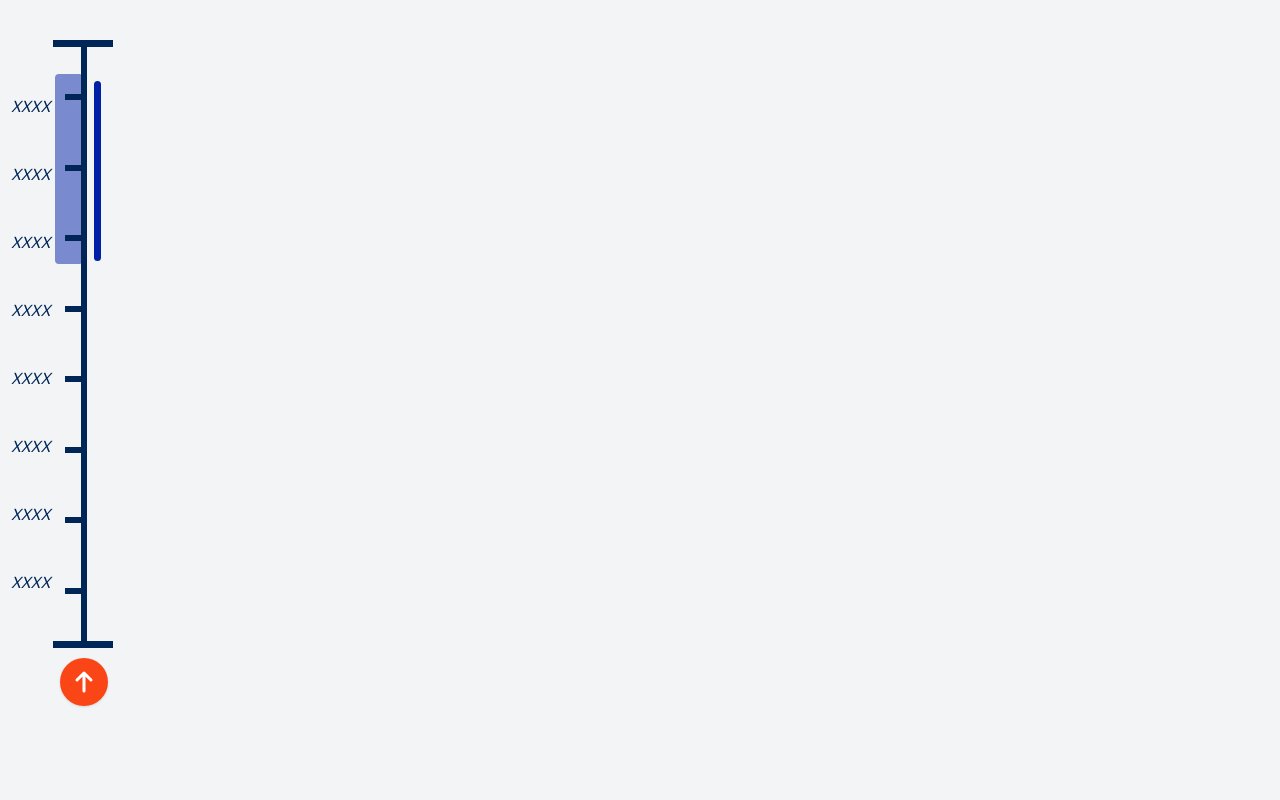
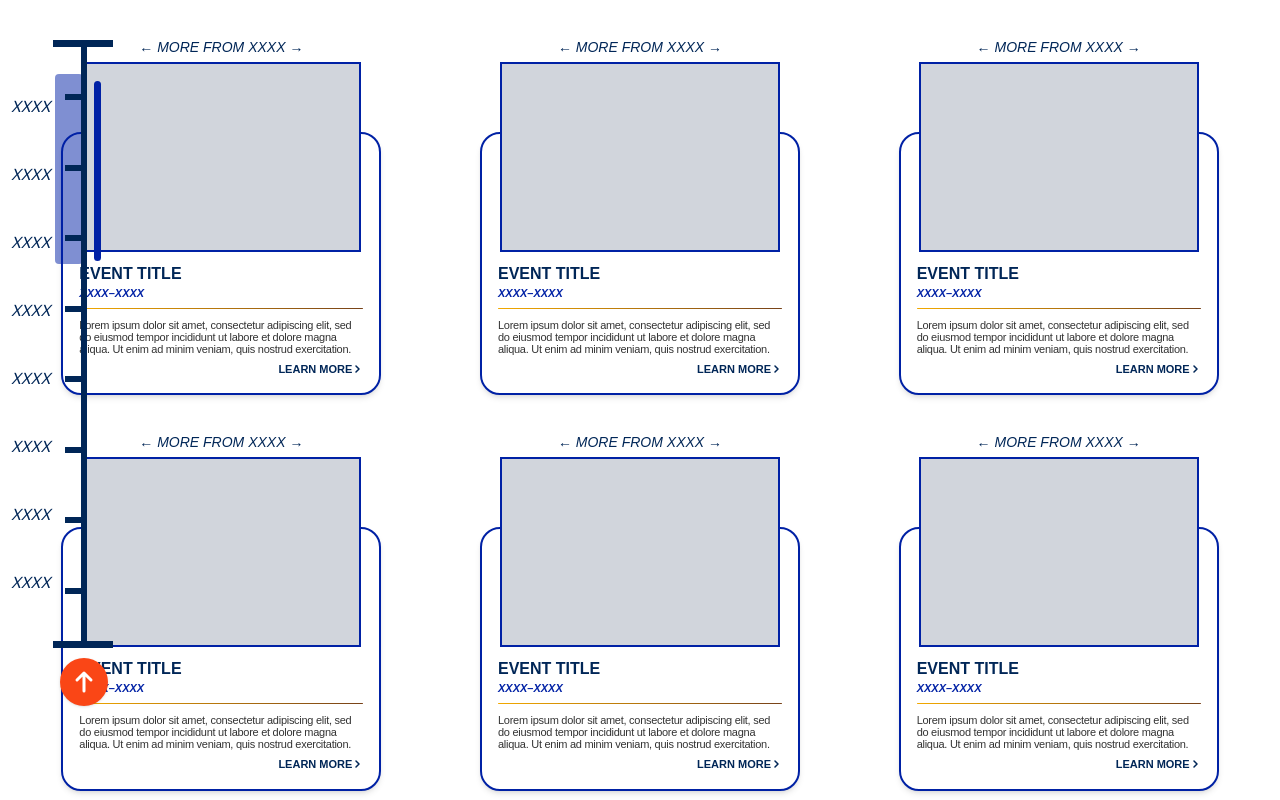
Before and after one commit to The-Agency-at-UF/college-of-engineering-microsite, a Next.js app in the folder coe/: page / in a window 1280 px wide. Shown: the top 800 px of the page. Built offline with nearby package versions, Linux system fonts and the light colour scheme.

Commit message:
feat: added event component
- created event card component and event grid component
- renamed timeline to TimelineComponent.tsx
- updated page to include event components

```diff
--- /dev/null
+++ b/coe/src/app/components/EventCardComponent.tsx
@@ -0,0 +1,77 @@
+import React from "react";
+
+export interface EventCardProps {
+  title?: string;
+  dateRange?: string;
+  description?: string;
+  sourceLabel?: string;
+}
+
+const EventCardComponent: React.FC<EventCardProps> = ({
+  title = "EVENT TITLE",
+  dateRange = "XXXX–XXXX",
+  description = "Lorem ipsum dolor sit amet, consectetur adipiscing elit, sed do eiusmod tempor incididunt ut labore et dolore magna aliqua. Ut enim ad minim veniam, quis nostrud exercitation.",
+  sourceLabel = "MORE FROM XXXX",
+}) => {
+  return (
+    <div className="relative w-[320px] flex flex-col items-center font-['IBM Plex Sans']">
+      {/* Top label with text arrows */}
+      <p className="text-[#002657] text-[14px] font-[400] italic leading-[100%] mb-[8px] text-center">
+        ← {sourceLabel} →
+      </p>
+
+      {/* Image box */}
+      <div className="w-[280px] h-[190px] border-2 border-[#0021A5] bg-gray-300 z-20 relative"></div>
+
+      {/* Rounded rectangle content box (taller at the top) */}
+      <div className="w-full bg-white border-2 border-[#0021A5] rounded-[20px] -mt-30 pt-[130px] pb-[16px] px-4 shadow-md hover:shadow-lg transition-all duration-200">
+        {/* Event Title */}
+        <h3 className="text-[#002657] text-[16px] font-bold leading-tight">
+          {title}
+        </h3>
+
+        {/* Date Range — italic */}
+        <p className="text-[#0021A5] text-[11px] font-semibold italic mt-[1px]">
+          {dateRange}
+        </p>
+
+        {/* Gold to brown gradient line */}
+        <div
+          className="w-full h-[1px] mt-[6px] mb-[10px] rounded-full"
+          style={{
+            background: "linear-gradient(90deg, #F2A900 0%, #774219 100%)",
+          }}
+        ></div>
+
+        {/* Description */}
+        <p className="text-[11px] text-[#333333] leading-[1.1] tracking-tight mb-[6px]">
+          {description}
+        </p>
+
+        {/* Learn More with vector arrow */}
+        <div className="flex justify-end items-center mt-[4px]">
+          <a
+            href="#"
+            className="text-[#002657] text-[11px] font-semibold flex items-center gap-[3px] hover:underline transition-all"
+          >
+            LEARN MORE
+            <svg
+              xmlns="http://www.w3.org/2000/svg"
+              viewBox="0 0 8 8"
+              fill="none"
+              stroke="#002657"
+              strokeWidth="1.5"
+              strokeLinecap="round"
+              strokeLinejoin="round"
+              className="w-[8px] h-[8px]"
+            >
+              <path d="M1 1l3 3-3 3" />
+            </svg>
+          </a>
+        </div>
+      </div>
+    </div>
+  );
+};
+
+export default EventCardComponent;
--- /dev/null
+++ b/coe/src/app/components/EventGridComponent.tsx
@@ -0,0 +1,23 @@
+import React from "react";
+import EventCardComponent from "./EventCardComponent";
+
+const EventGridComponent = () => {
+  return (
+    <section className="w-full py-10 px-8 bg-white">
+      {/* Removed the top “MORE FROM XXXX” label */}
+      <div className="grid gap-10 sm:grid-cols-2 lg:grid-cols-3 place-items-center">
+        <EventCardComponent />
+        <EventCardComponent />
+        <EventCardComponent />
+        <EventCardComponent />
+        <EventCardComponent />
+        <EventCardComponent />
+        <EventCardComponent />
+        <EventCardComponent />
+        <EventCardComponent />
+      </div>
+    </section>
+  );
+};
+
+export default EventGridComponent;
--- a/coe/src/app/page.tsx
+++ b/coe/src/app/page.tsx
@@ -1,9 +1,12 @@
-import Timeline from './components/timeline';
+import Timeline from './components/TimelineComponent';
+import EventGridComponent from "./components/EventGridComponent";
 
 export default function Home() {
   return (
     <main className="relative min-h-screen bg-gray-100">
       <Timeline />
+      <EventGridComponent />
+
     </main>
   );
 }
```
Also changed, not shown: coe/src/app/components/TimelineComponent.tsx (renamed from coe/src/app/components/timeline.tsx).
